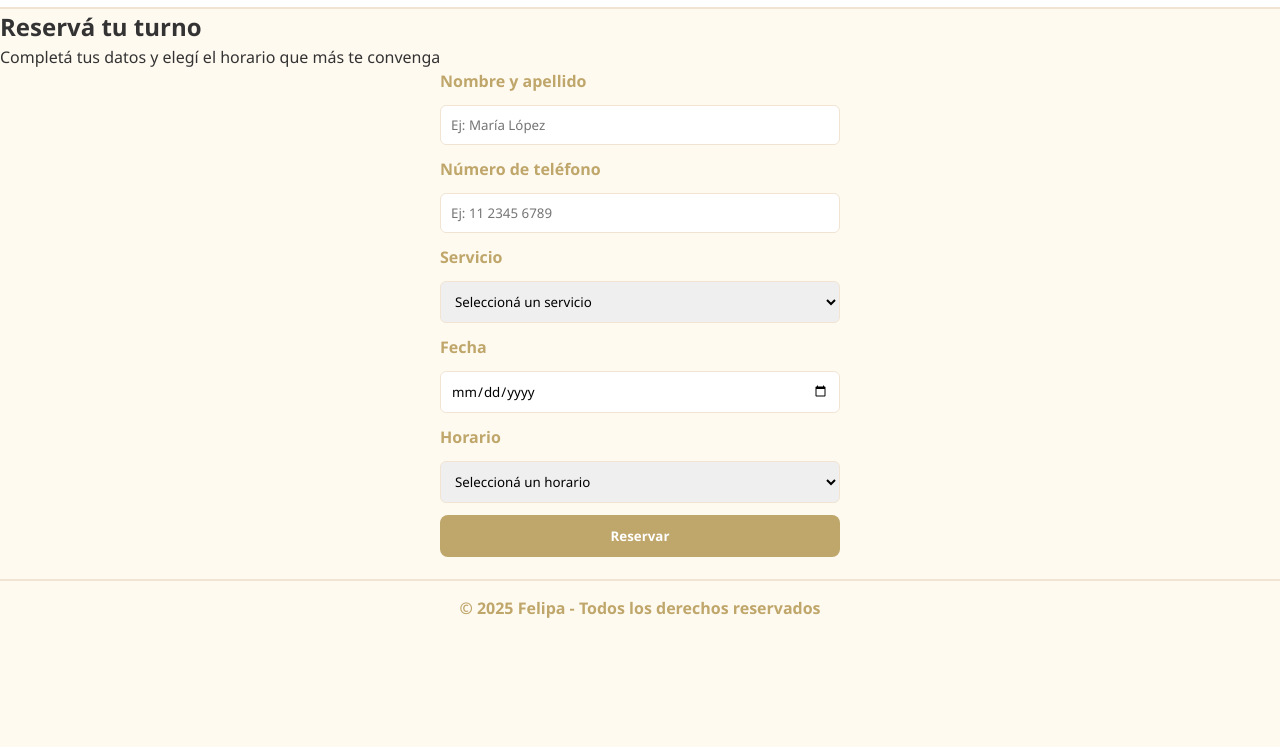
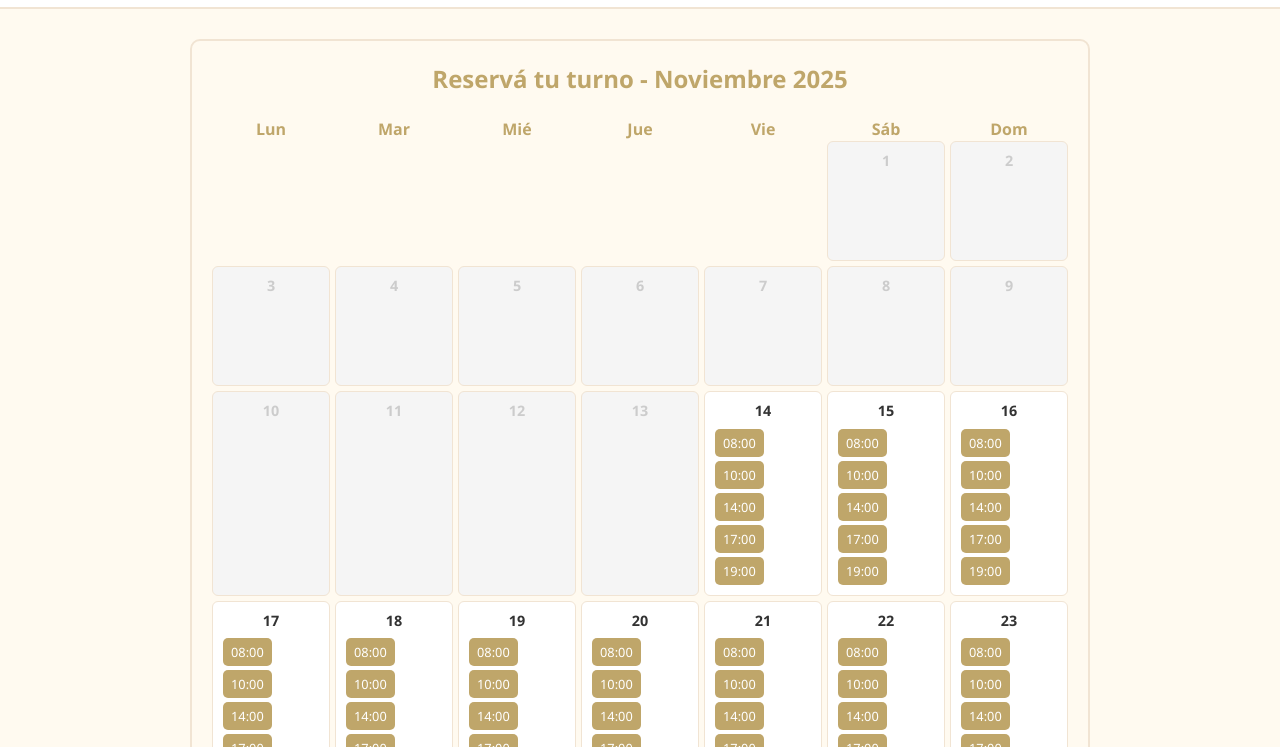
Before and after one commit to ppeeluussaa/Felipa-Proyect, a plain HTML site: page reservar.html in a window 1280 px wide. Shown: the part 53-800 px from the top of the page. Drawn offline with Linux system fonts and the light colour scheme.

Commit message:
Calendario modificado

```diff
--- a/css/style.css
+++ b/css/style.css
@@ -296,6 +296,27 @@ form .btn:hover {
 #logoutBtn:hover {
   background-color: #e4d8b0;
 }
+.horario-btn {
+  padding: 8px 15px;
+  background-color: #fffaf0;
+  border: 2px solid #bfa66a;
+  color: #bfa66a;
+  border-radius: 6px;
+  cursor: pointer;
+  transition: all 0.2s;
+}
+
+.horario-btn:hover {
+  background-color: #bfa66a;
+  color: #fff;
+}
+
+.horario-btn.selected {
+  background-color: #bfa66a;
+  color: #fff;
+  border-color: #a38f55;
+}
+
 
 /* ==========================
    EFECTO CONFETI
--- a/reservar.html
+++ b/reservar.html
@@ -5,9 +5,100 @@
 <meta name="viewport" content="width=device-width, initial-scale=1.0" />
 <title>Reservar turno - Felipa</title>
 <link rel="stylesheet" href="css/style.css" />
+<style>
+/* ==========================
+   CALENDARIO PROFESIONAL
+========================== */
+.calendar {
+  max-width: 900px;
+  margin: 30px auto;
+  background-color: #fffaf0;
+  border: 2px solid #f1e4d3;
+  border-radius: 10px;
+  padding: 20px;
+}
+
+.calendar h2 {
+  text-align: center;
+  color: #bfa66a;
+  margin-bottom: 20px;
+}
+
+.weekdays, .days {
+  display: grid;
+  grid-template-columns: repeat(7, 1fr);
+  gap: 5px;
+}
+
+.weekdays div {
+  font-weight: bold;
+  text-align: center;
+  color: #bfa66a;
+}
+
+.day {
+  background-color: #fff;
+  border: 1px solid #f1e4d3;
+  border-radius: 6px;
+  padding: 8px;
+  min-height: 120px;
+  display: flex;
+  flex-direction: column;
+  align-items: center;
+}
+
+.day.disabled {
+  background-color: #f5f5f5;
+  color: #ccc;
+}
+
+.day h4 {
+  margin-bottom: 5px;
+  font-size: 0.9rem;
+}
+
+.horarios button {
+  margin: 2px;
+  padding: 5px 8px;
+  font-size: 0.8rem;
+  border: none;
+  border-radius: 5px;
+  cursor: pointer;
+  background-color: #bfa66a;
+  color: #fff;
+  transition: background 0.2s;
+}
+
+.horarios button:hover {
+  background-color: #a38f55;
+}
+
+.horarios button.reservado {
+  background-color: #e4d8b0;
+  color: #999;
+  cursor: default;
+}
+
+.mensajeReserva {
+  text-align: center;
+  margin-top: 15px;
+  font-weight: bold;
+  color: green;
+}
+
+@media(max-width: 700px) {
+  .day {
+    min-height: 100px;
+  }
+
+  .horarios button {
+    padding: 4px 6px;
+    font-size: 0.7rem;
+  }
+}
+</style>
 </head>
 <body>
-  <!-- 🔝 NAVBAR -->
 <header class="navbar">
   <div class="logo" onclick="window.location.href='index.html'">
     <img src="imagenes/logo-felipa.jpg" alt="Felipa Logo" class="logo-img" />
@@ -20,45 +111,72 @@
   </nav>
 </header>
 
-  <!-- 📋 FORMULARIO DE RESERVA -->
-  <section class="form-section">
-    <h2>Reservá tu turno</h2>
-    <p>Completá tus datos y elegí el horario que más te convenga</p>
-
-    <form id="formReserva" class="reserva-form">
-      <label for="nombre">Nombre y apellido</label>
-      <input type="text" id="nombre" name="nombre" required placeholder="Ej: María López" />
-
-      <label for="telefono">Número de teléfono</label>
-      <input type="tel" id="telefono" name="telefono" required placeholder="Ej: 11 2345 6789" />
-
-      <label for="servicio">Servicio</label>
-      <select id="servicio" name="servicio" required>
-        <option value="">Seleccioná un servicio</option>
-        <option value="manicuria">Manicuría tradicional</option>
-        <option value="semipermanente">Esmaltado semipermanente</option>
-        <option value="kapping">Kapping</option>
-        <option value="nailart">Nail Art</option>
-      </select>
-
-      <label for="fecha">Fecha</label>
-      <input type="date" id="fecha" name="fecha" required />
-
-      <label for="hora">Horario</label>
-      <select id="hora" name="hora" required>
-        <option value="">Seleccioná un horario</option>
-      </select>
-
-      <button type="submit" class="btn">Reservar</button>
-      <div id="mensajeReserva" class="mensaje"></div>
-    </form>
+<section class="calendar">
+  <h2>Reservá tu turno - <span id="mesActual"></span></h2>
+  <div class="weekdays">
+    <div>Lun</div>
+    <div>Mar</div>
+    <div>Mié</div>
+    <div>Jue</div>
+    <div>Vie</div>
+    <div>Sáb</div>
+    <div>Dom</div>
+  </div>
+  <div class="days" id="diasMes"></div>
+  <div class="mensajeReserva" id="mensajeReserva"></div>
 </section>
 
-  <!-- 🦶 FOOTER -->
-  <footer>
-    <p>© 2025 Felipa - Todos los derechos reservados</p>
-  </footer>
+<script>
+const diasMesContainer = document.getElementById("diasMes");
+const mensajeReserva = document.getElementById("mensajeReserva");
+const mesActualSpan = document.getElementById("mesActual");
 
-  <script src="js/script.js"></script>
+const horariosDisponibles = ["08:00", "10:00", "14:00", "17:00", "19:00"];
+const fechaHoy = new Date();
+const año = fechaHoy.getFullYear();
+const mes = fechaHoy.getMonth();
+const nombreMeses = ["Enero","Febrero","Marzo","Abril","Mayo","Junio","Julio","Agosto","Septiembre","Octubre","Noviembre","Diciembre"];
+mesActualSpan.textContent = nombreMeses[mes] + " " + año;
+
+// Función para obtener el primer día del mes y cantidad de días
+const primerDiaMes = new Date(año, mes, 1).getDay(); // 0=Domingo, 1=Lunes...
+const cantidadDiasMes = new Date(año, mes + 1, 0).getDate();
+
+for (let i = 1; i <= cantidadDiasMes; i++) {
+  const diaDiv = document.createElement("div");
+  diaDiv.classList.add("day");
+  // Ajuste para que la semana empiece en lunes
+  const diaSemana = (new Date(año, mes, i).getDay() + 6) % 7;
+  if(i === 1) diaDiv.style.gridColumnStart = diaSemana + 1;
+
+  const fecha = new Date(año, mes, i);
+  if(fecha < fechaHoy) {
+    diaDiv.classList.add("disabled");
+  }
+
+  const h4 = document.createElement("h4");
+  h4.textContent = i;
+  diaDiv.appendChild(h4);
+
+  const horariosDiv = document.createElement("div");
+  horariosDiv.classList.add("horarios");
+
+  if(!diaDiv.classList.contains("disabled")) {
+    horariosDisponibles.forEach(hora => {
+      const btn = document.createElement("button");
+      btn.textContent = hora;
+      btn.addEventListener("click", () => {
+        btn.classList.add("reservado");
+        btn.disabled = true;
+        mensajeReserva.textContent = `✅ Turno reservado para ${i}/${mes+1} a las ${hora}`;
+      });
+      horariosDiv.appendChild(btn);
+    });
+  }
+
+  diaDiv.appendChild(horariosDiv);
+  diasMesContainer.appendChild(diaDiv);
+}
+</script>
 </body>
 </html>
```
Also changed, not shown: admin.html (+1 -1 lines). Lines whose indentation alone changed are shown as unchanged.
